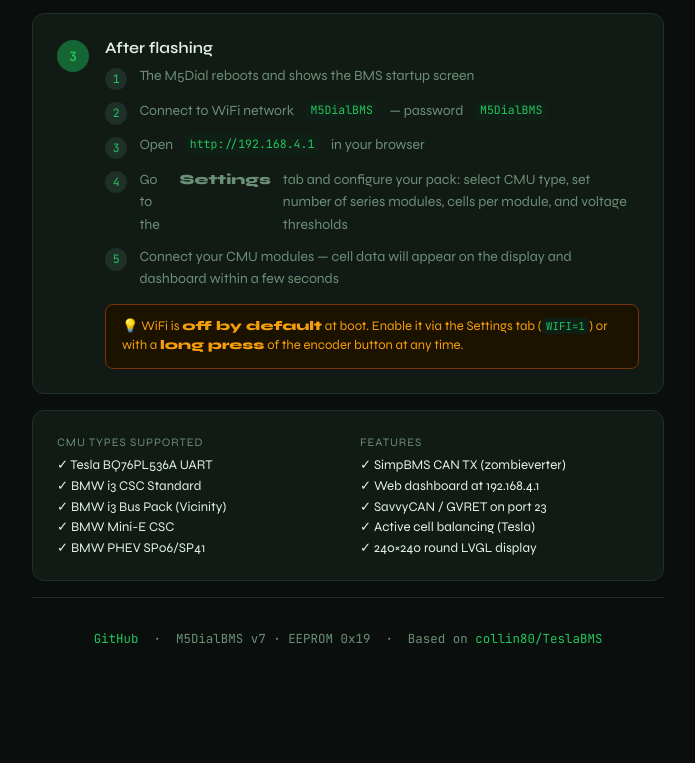
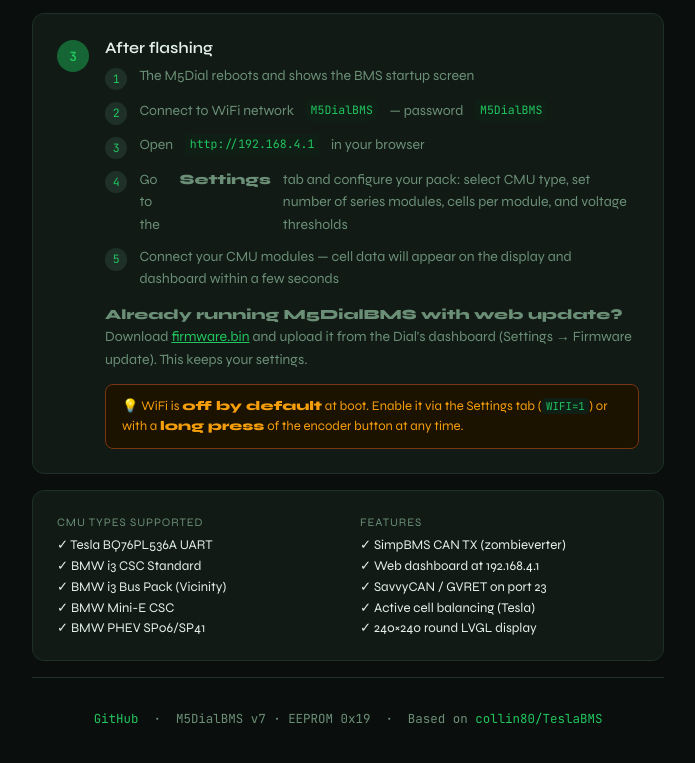
Before and after one commit to robertwa1974/M5Dial-BMS, a plain HTML site: page index.html in a window 1280 px wide. Shown: the part 818-1581 px from the top of the page, without its empty margins (292-987 px from the left). Before the commit the page ends 1529 px from the top, so only its background shows below. Drawn offline with Linux system fonts and the light colour scheme.

Commit message:
Deploy web flasher main 885693924fa8367b539623d897f1364a9fbb2e98

```diff
--- a/index.html
+++ b/index.html
@@ -336,6 +336,9 @@
           select CMU type, set number of series modules, cells per module, and voltage thresholds</li>
         <li>Connect your CMU modules — cell data will appear on the display and dashboard within a few seconds</li>
       </ol>
+      <p style="margin-top:.8rem"><strong>Already running M5DialBMS with web update?</strong>
+        Download <a style="color:var(--ok)" href="firmware.bin">firmware.bin</a> and upload it from the Dial's
+        dashboard (Settings → Firmware update). This keeps your settings.</p>
       <div class="warn-box" style="margin-top:.8rem">
         💡 WiFi is <strong>off by default</strong> at boot. Enable it via the Settings tab (<code>WIFI=1</code>) or with a <strong>long press</strong> of the encoder button at any time.
       </div>
```
Also changed, not shown: manifest.json, 2 other files.
